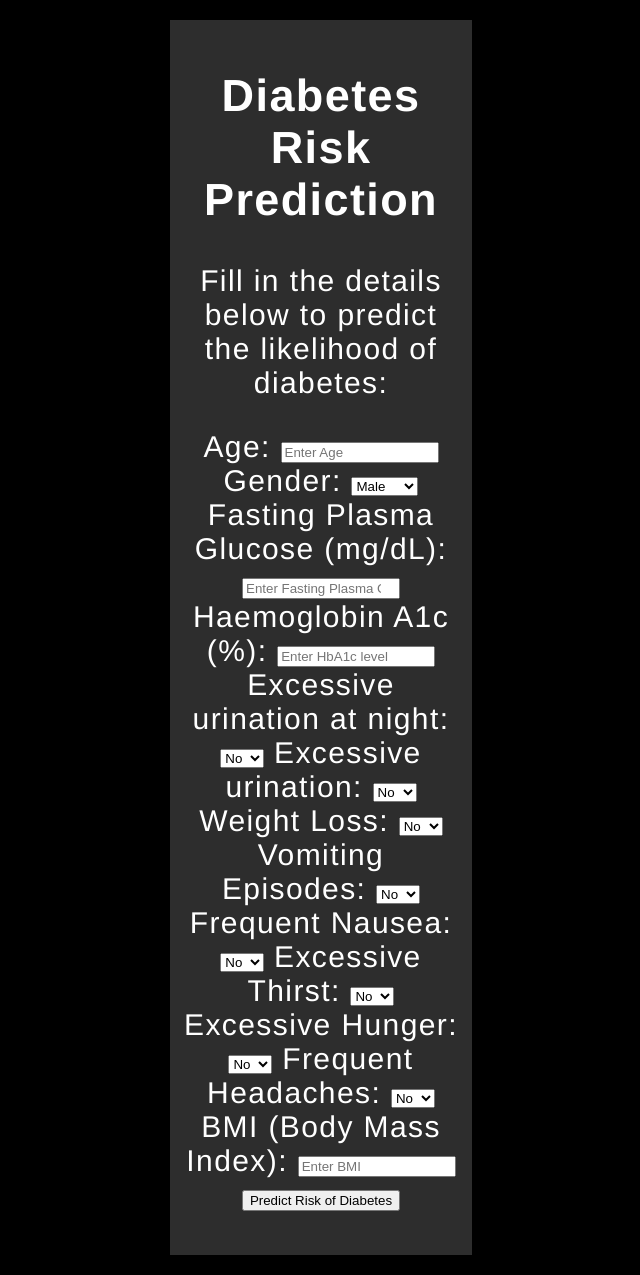
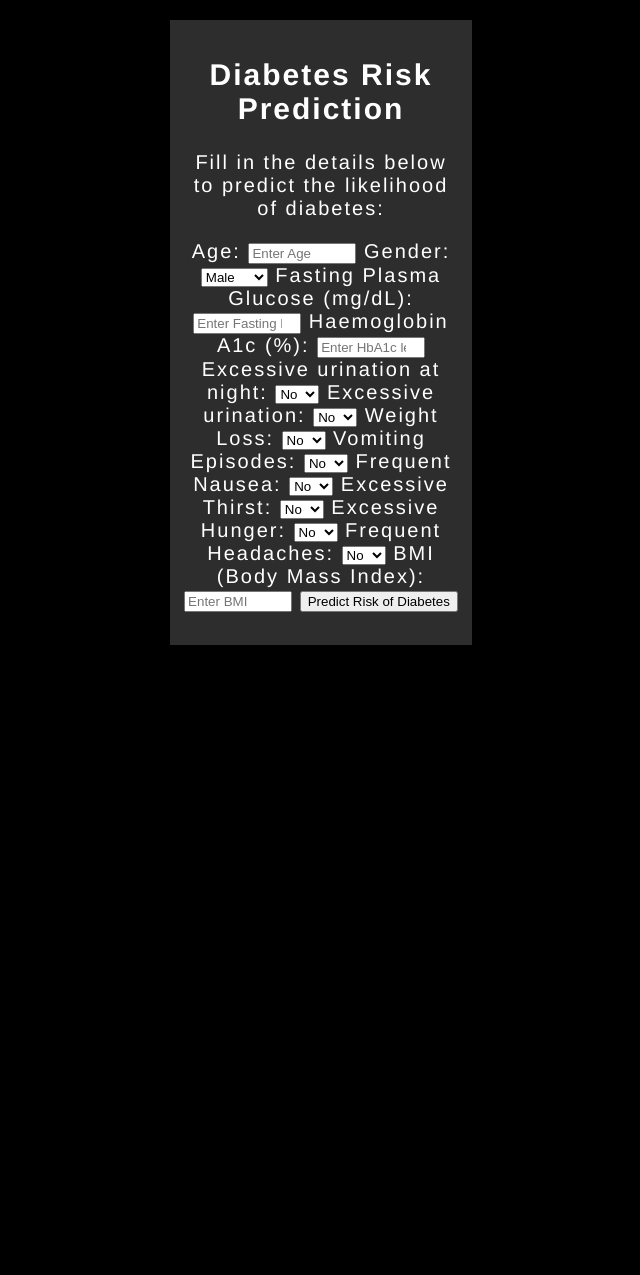
Before and after one commit to paulMuema/SDG-machine-learning-project, a Flask app: page / in a window 1280 px wide. Shown: the whole page, without its empty margins (327-967 px from the left). After the commit the page ends 645 px from the top, so only its background shows below. Run offline with Flask 3, Linux system fonts and the light colour scheme; parts of the project's set-up code (start-up, migrations or seed data) failed here and were passed over.

Commit message:
Updating the Web App

```diff
--- a/app.py
+++ b/app.py
@@ -1,12 +1,17 @@
 import numpy as np
 from flask import Flask, request, render_template
 import pickle
+from sklearn.preprocessing import StandardScaler #Using Scaler
 
 # Initialize the Flask app and specify the templates folder
-app = Flask(__name__, template_folder="web-app/templates")
+app = Flask(__name__, template_folder="web-app/templates", static_folder = "web-app/static")
 
 # Load the trained diabetes prediction model
 model = pickle.load(open("./diabetes-prediction-model.pkl", "rb"))
+
+
+#Recreate the scaler
+scaler = StandardScaler()
 
 @app.route("/")
 def home():
--- a/web-app/static/css/styles.css
+++ b/web-app/static/css/styles.css
@@ -5,12 +5,12 @@ body {
 	background: black;
 	color: #fff;
 	text-align: center;
-	letter-spacing: 1.4px;
-	font-size: 30px;
+	letter-spacing: 2.0px;
+	font-size: 20px;
 }
 
 input {
-	min-width: 150px;
+	min-width: 100px;
 }
 
 .grid {
```
